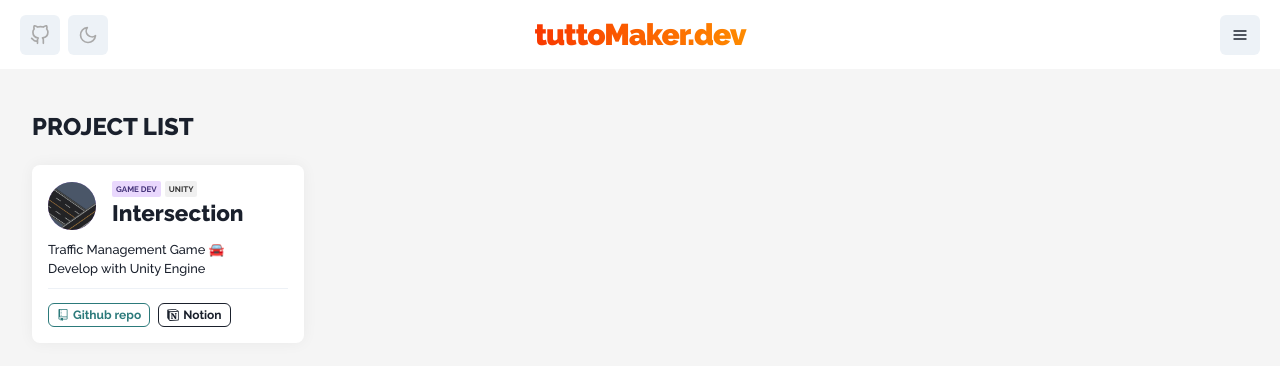
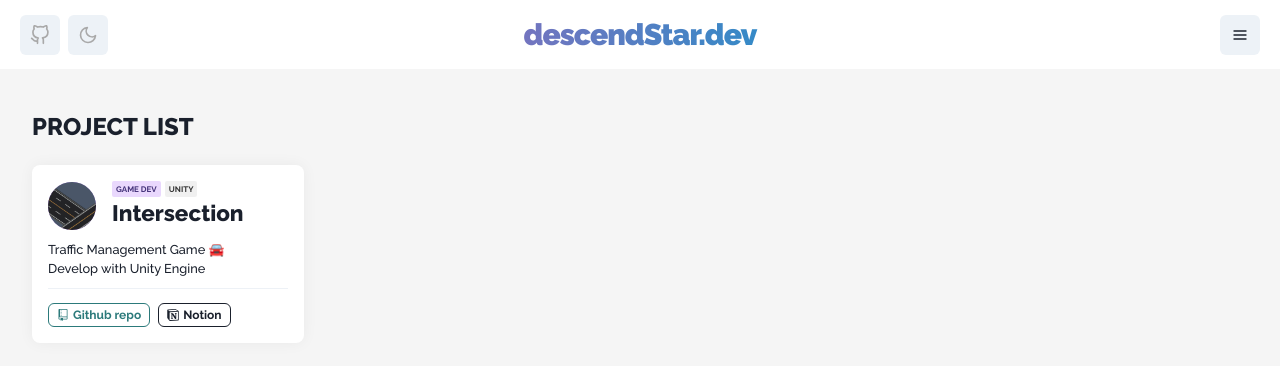
Before and after one commit to W298/w298.dev, a React (Create React App) app: page / in a window 1280 px wide. Shown: the top 366 px of the page. Built offline with nearby package versions, Linux system fonts and the light colour scheme.

Commit message:
Modify Title & Gradient

```diff
--- a/src/App.js
+++ b/src/App.js
@@ -44,7 +44,7 @@ export default function App() {
             </Flex>
             <Flex flex="1" justifyContent="center">
               <Text
-                bgGradient="linear(to-l, #fe8c00, #f83600)"
+                bgGradient="linear(to-r, #7474BF, #348AC7)"
                 bgClip="text"
                 fontSize="3xl"
                 fontWeight="black"
@@ -52,7 +52,7 @@ export default function App() {
                 letterSpacing="-1px"
                 p={1}
               >
-                tuttoMaker.dev
+                descendStar.dev
               </Text>
             </Flex>
             <Flex flex="1" justifyContent="flex-end">
```
